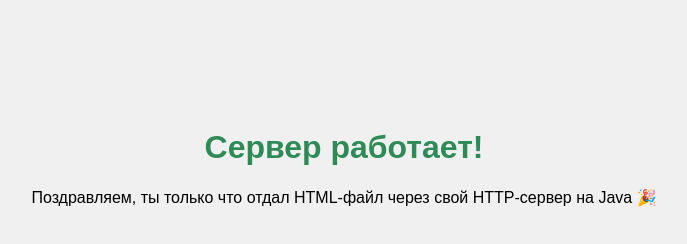
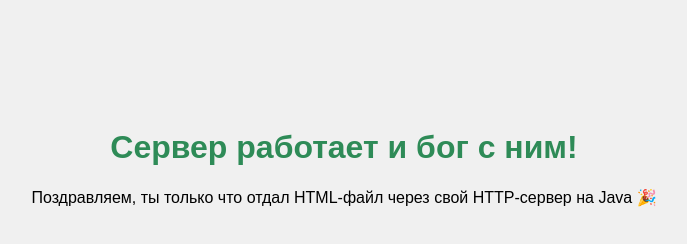
Before and after one commit to maratVard/IprodyMicroservicesNew, a plain HTML site: page static/index.html in a window 1280 px wide. Shown: the whole page, without its empty margins (296-983 px from the left). Drawn offline with Linux system fonts and the light colour scheme.

Commit message:
second push

```diff
--- a/static/index.html
+++ b/static/index.html
@@ -16,7 +16,7 @@
     </style>
 </head>
 <body>
-<h1>Сервер работает!</h1>
+<h1>Сервер работает и бог с ним!</h1>
 <p>Поздравляем, ты только что отдал HTML-файл через свой HTTP-сервер на Java 🎉</p>
 </body>
 </html>
```
